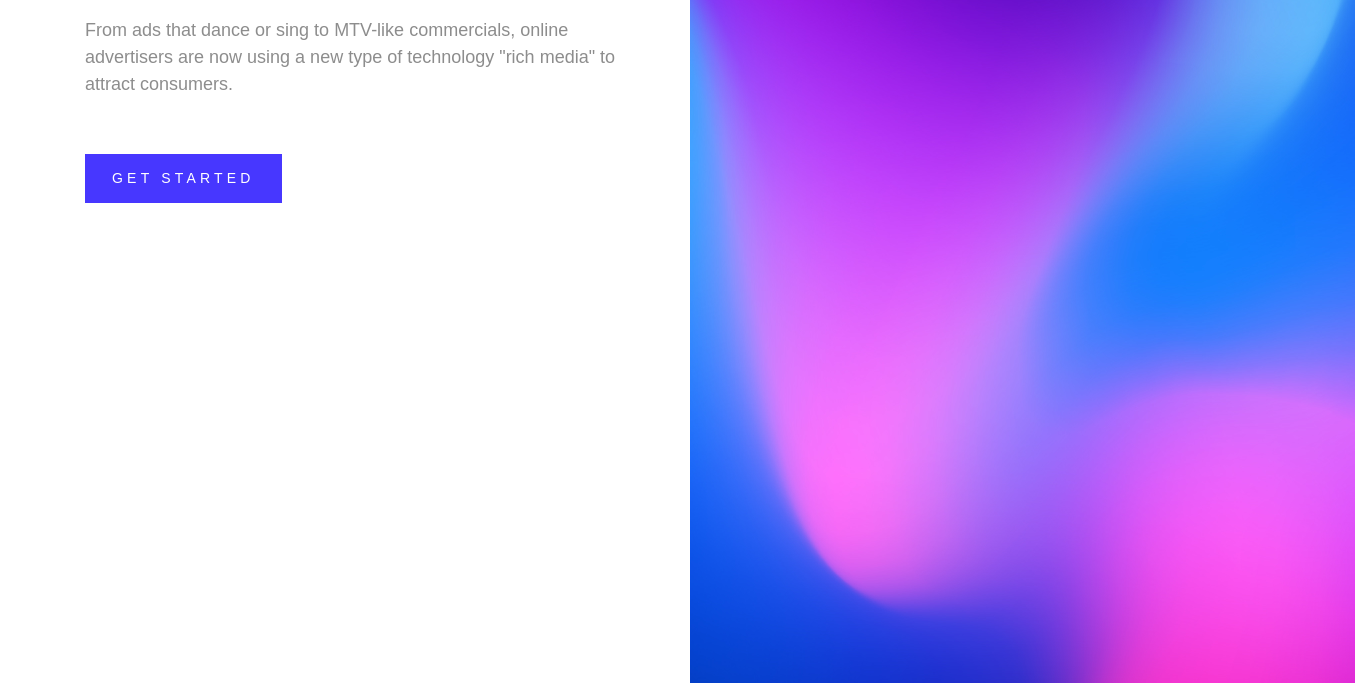
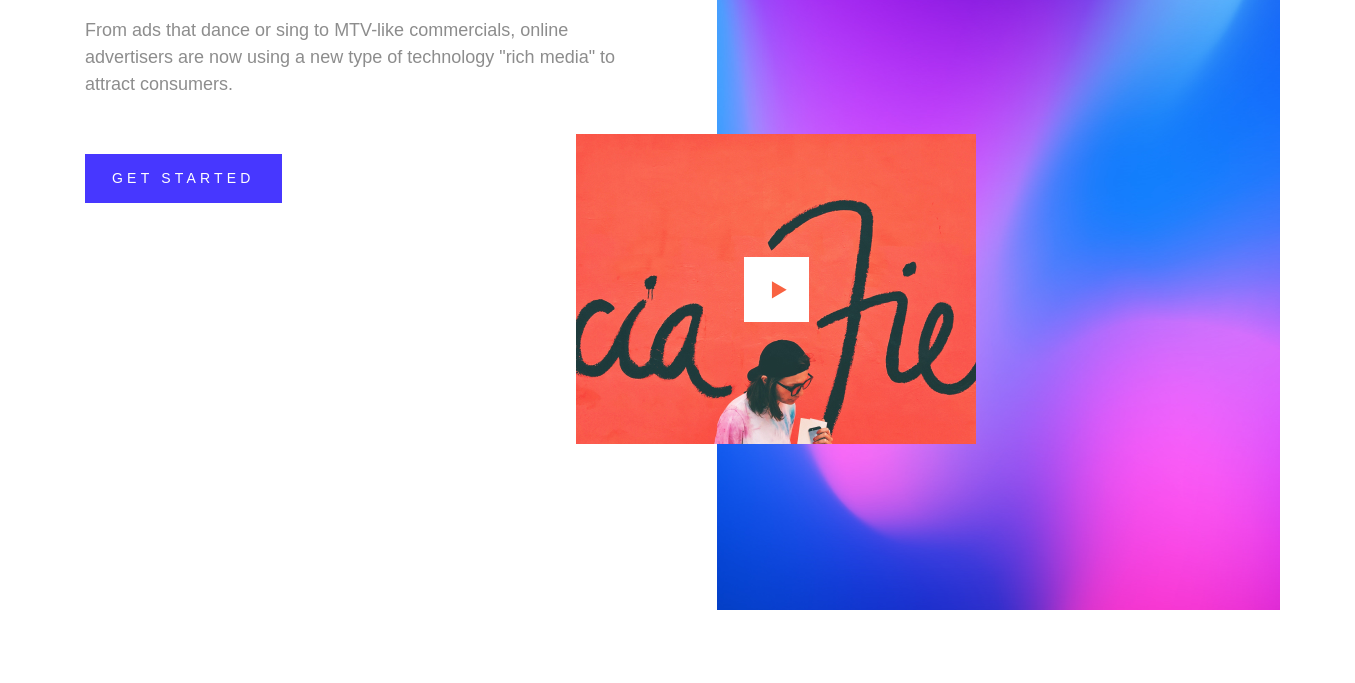
Before and after one commit to ivan-balanar/grav, a plain HTML site: page index.html in a window 1280 px wide. Shown: the part 372-1055 px from the top of the page, 1355 px wide, since content can reach past the window. After the commit the page ends 982 px from the top, so only its background shows below. Drawn offline with Linux system fonts and the light colour scheme.

Commit message:
add video

```diff
--- a/css/main.css
+++ b/css/main.css
@@ -7,6 +7,10 @@ button {
     display: block;
     background: transparent;
     border: none;
+}
+
+.be-static {
+    position: static;
 }
 
 h1, h2, h3, h4, h5, h6 {
@@ -74,6 +78,31 @@ h1, h2, h3, h4, h5, h6 {
 
 .hero {
     background: url('../img/img1.jpg') no-repeat right top;
-    width: 700px;
+    background-size: 80% 100%;
+    width: 55%;
     height: 840px;
+    position: absolute;
+    right: 0;
+    top: 142px;
 }
+
+.video {
+    position: absolute;
+    left: 0;
+    bottom: 166px;
+    width: 400px;
+    height: 310px;
+    display: block;
+    background: url('../img/video.jpg');
+    display: flex;
+    justify-content: center;
+    align-items: center;
+}
+
+.video:after {
+    content: '';
+    display: block;
+    background: url(../img/play.svg);
+    width: 65px;
+    height: 65px;
+}
--- a/index.html
+++ b/index.html
@@ -47,9 +47,10 @@
 							</button>
 						</div>
 					</div>
-					<div class="col-md-6">
+					<div class="col-md-6 be-static">
 						<div class="hero">
-
+							<a href="#" class="video">
+							</a>
 						</div>
 					</div>
 				</div>
```
